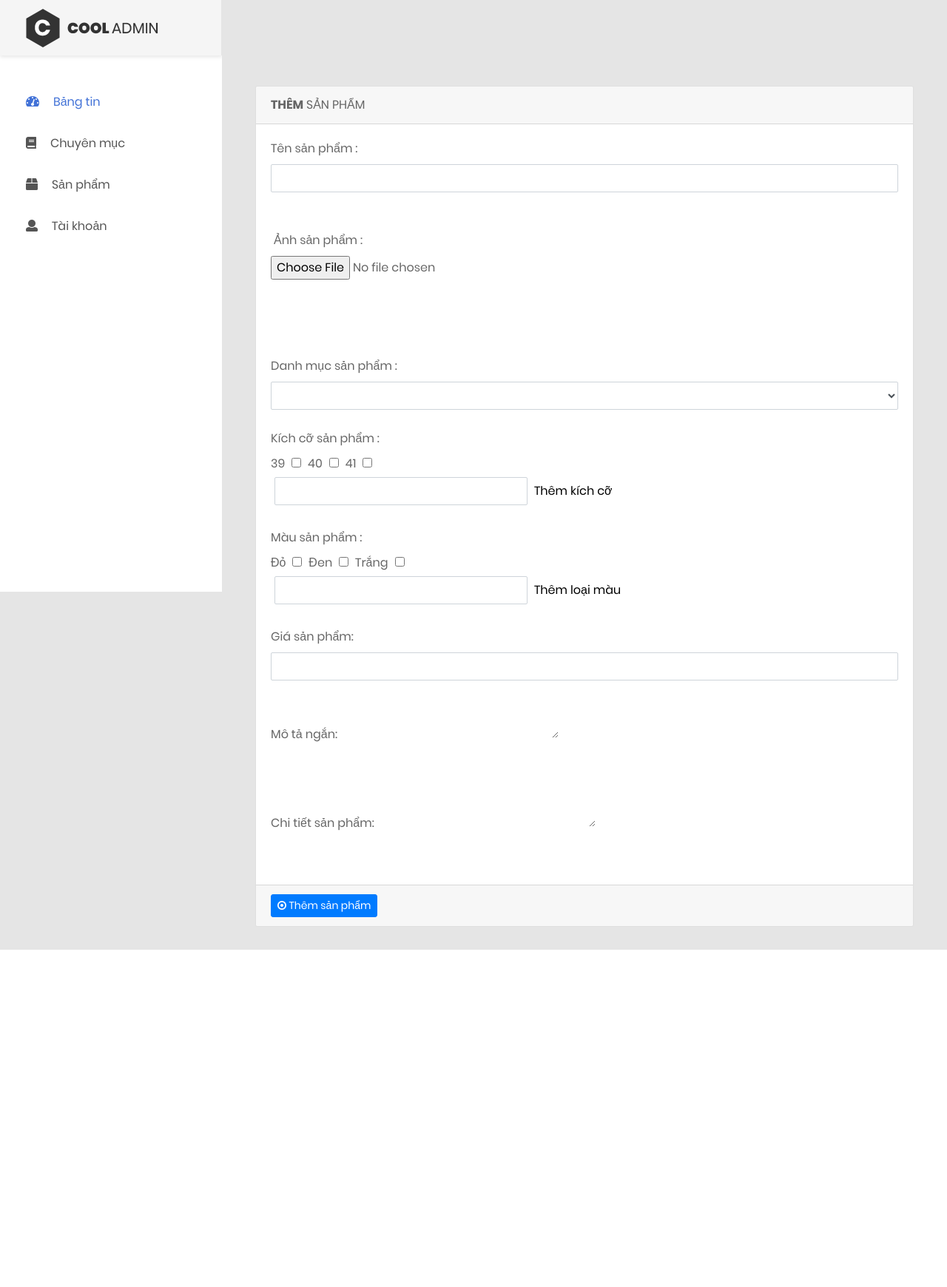
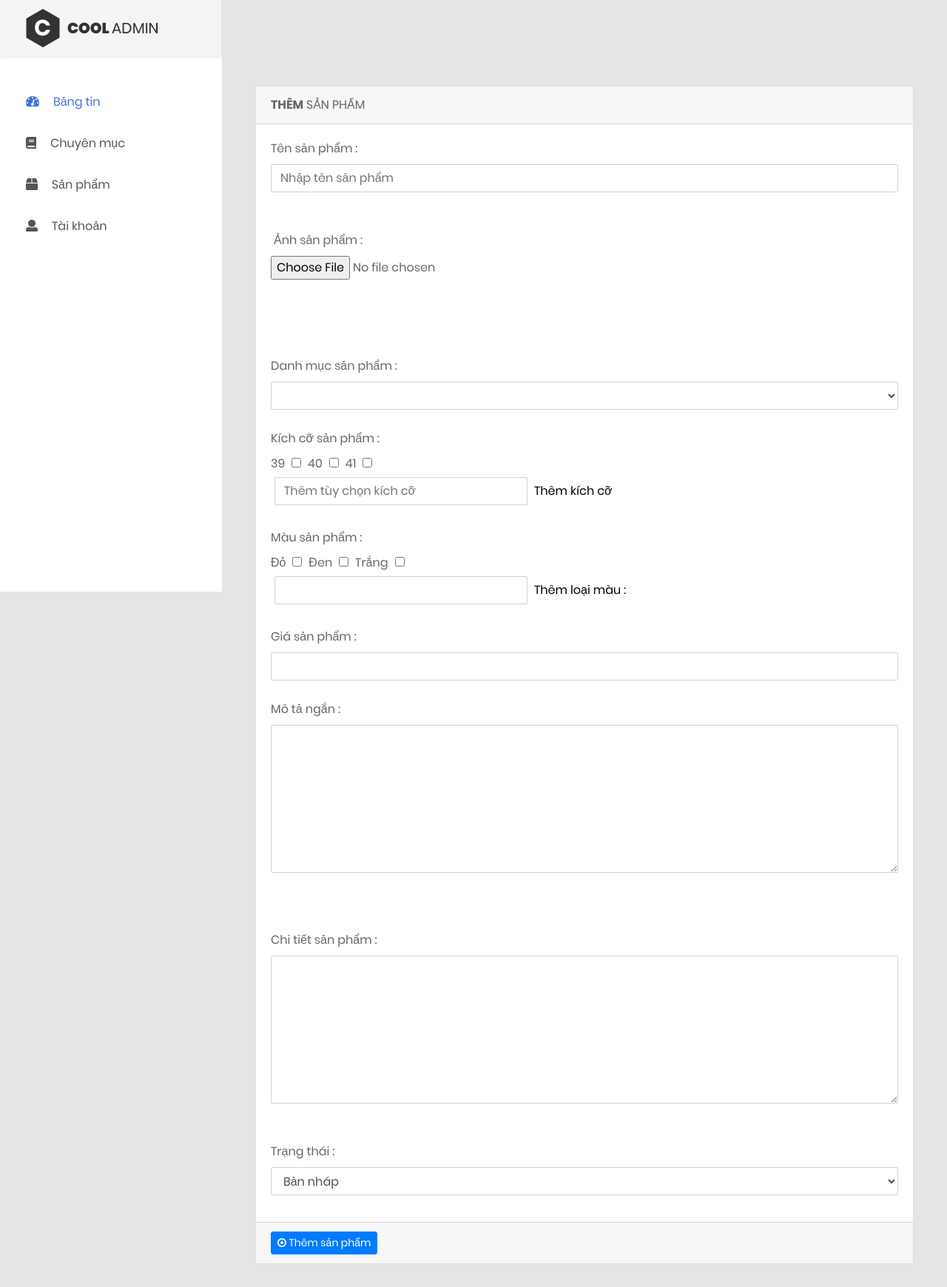
Before and after one commit to tranvanh0905/SHOP-CURD-, a PHP site: page /web3013/views/admin/product/addProduct.php in a window 1280 px wide. Shown: the whole page at 74% size. Before the commit the page ends 1284 px from the top, so only its background shows below. Run offline with PHP 8.4, Linux system fonts and the light colour scheme; the template is opened without the code that fills it, so the values that code supplies are empty; some libraries are stand-ins or nearby versions.

Commit message:
fix update product

```diff
--- a/views/admin/product/addProduct.php
+++ b/views/admin/product/addProduct.php
@@ -290,7 +290,7 @@ $user = isset($_SESSION['auth']) ? $_SESSION['auth'] : null;
                                     <div class="card-body card-block">
                                             <div class="form-group">
                                                 <label class=" form-control-label">Tên sản phẩm :</label>
-                                                <input onchange="validate()" type="text" id="inputName" name="name" class="form-control">
+                                                <input onchange="validate()" type="text" id="inputName" name="name" class="form-control" placeholder="Nhập tên sản phẩm">
                                                 <br>
                                                 <br>
                                                 <label for="name" generated="true"  class="error"></label>
@@ -314,19 +314,19 @@ $user = isset($_SESSION['auth']) ? $_SESSION['auth'] : null;
                                                 <label class=" form-control-label">Kích cỡ sản phẩm :</label>
                                                 <div id="boxCheckBox">
 
-                                                <span>39</span> <input class="inputCheckbox" type="checkbox" name="size[]" value="39">
-                                                <span>40</span> <input class="inputCheckbox" type="checkbox" name="size[]" value="40">
-                                                <span>41</span> <input class="inputCheckbox" type="checkbox" name="size[]" value="41">
-                                                <input class="inputCheckbox" type="checkbox" name="size[]" style="display:none;">
+                                                <span>39</span> <input class="inputCheckbox"  type="checkbox" name="size[]" value="39">
+                                                <span>40</span> <input class="inputCheckbox"  type="checkbox" name="size[]" value="40">
+                                                <span>41</span> <input class="inputCheckbox"  type="checkbox" name="size[]" value="41">
+                                                <input class="inputCheckbox" type="checkbox"  style="display:none;">
                                                 <br>
-                                                <input type="text" id="numberChoose"  style="border:1px solid gray">
+                                                <input type="text" id="numberChoose" placeholder="Thêm tùy chọn kích cỡ" style="border:1px solid gray">
 
                                                 <button id="buttonCheckBoxSize" onclick="addSizeNumberCheckBox()" type="button">Thêm kích cỡ</button>
 
                                                 </div>
-                                                <span id="noticeCheckBoxSize" style="color:red;" ></span>
+                                                <label for="size[]" id="size[]-error" class="error"></label>
                                                 <br>
-                                                <label class=" form-control-label">Màu sản phẩm :</label>
+                                                <label class=" form-control-label">Màu sản phẩm : </label>
                                                 <div id="boxCheckBox2" >
 
                                                 <span>Đỏ</span> <input class="inputCheckbox2" type="checkbox" name="color[]" value="Đỏ">
@@ -335,31 +335,31 @@ $user = isset($_SESSION['auth']) ? $_SESSION['auth'] : null;
                                                 <input class="inputCheckbox2" type="checkbox" name="color[]" style="display:none;">
                                                 <br>
                                                 <input type="text" id="nameColor" style="border:1px solid gray">
-                                                <button onclick="addColorCheckBox()" type="button">Thêm loại màu</button>
+                                                <button onclick="addColorCheckBox()" type="button">Thêm loại màu : </button>
                                                 </div>
-                                                <span id="noticeCheckBoxColor" style="color:red;" ></span>
+                                                <label for="color[]" id="color[]-error" class="error"></label>
                                                 <br>
-                                                <label class=" form-control-label">Giá sản phẩm: </label>
+                                                <label class=" form-control-label">Giá sản phẩm : </label>
                                                 <input type="number" name="price" class="form-control">
                                                 <br>
-                                                <label class=" form-control-label">Mô tả ngắn: </label>
-                                                <textarea name="short_desc"></textarea>
-                                                <script>
-                                                        CKEDITOR.replace( 'short_desc' );
-                                                </script>
+                                                <label class=" form-control-label">Mô tả ngắn : </label>
+                                                <textarea name="short_desc" class="form-control" style="height:200px;"></textarea>
                                                 <br>
                                                 <label for="short_desc" generated="true"  class="error"></label>
                                                 <br>
                                                 <br>
-                                                <label class=" form-control-label">Chi tiết sản phẩm: </label>
-                                                <textarea name="detail"></textarea>
-                                                <script>
-                                                        CKEDITOR.replace( 'detail' );
-                                                </script>
+                                                <label class=" form-control-label">Chi tiết sản phẩm : </label>
+                                                <textarea name="detail" class="form-control" style="height:200px;"></textarea>
                                                 <label for="detail" generated="true"  class="error"></label>
                                                 <br>
                                                 <br>
                                                 <input type="hidden" name="created_at" value="<?= date("Y-m-d"); ?>">
+                                                <label for="">Trạng thái : </label>
+                                                <br>
+                                                <select name="status" class="form-control">
+                                                    <option value="0">Bản nháp</option>
+                                                    <option value="1">Đang hoạt động</option>
+                                                </select>
                                                 </div>
 
                                     </div>
@@ -446,6 +446,12 @@ $user = isset($_SESSION['auth']) ? $_SESSION['auth'] : null;
                     detail:{
                         required: true,
                     },
+                    'size[]':{
+                        required: true,
+                    },
+                    'color[]':{
+                        required: true,
+                    }
                 },
                 messages:{
                     name: {
@@ -464,22 +470,12 @@ $user = isset($_SESSION['auth']) ? $_SESSION['auth'] : null;
                     detail:{
                         required: "* Vui lòng nhập chi tiết sản phẩm",
                     },
-                }
-            });
-        })
-        $(document).ready(function(){
-            $('#buttonCheckBoxSize').validate({
-                rules: {
-                    size:{
-                        required: true,
+                    'size[]':{
+                        required: "* Vui lòng chọn kích cỡ sản phẩm",
                     },
-
-                },
-                messages:{
-                    size: {
-                        required: "* Vui lòng nhập tên sản phẩm",
-                    },
-
+                    'color[]':{
+                        required: "* Vui lòng chọn màu sản phẩm",
+                    }
                 }
             });
         })
--- a/views/admin/product/productPage.php
+++ b/views/admin/product/productPage.php
@@ -295,9 +295,7 @@ $user = isset($_SESSION['auth']) ? $_SESSION['auth'] : null;
                                                 <th>Loại sản phẩm</th>
                                                 <th>Ngày khởi tạo</th>
                                                 <th>Ngày cập nhật</th>
-
                                                 <th>Lượt xem</th>
-
                                                 <th></th>
                                             </tr>
                                         </thead>
@@ -307,7 +305,7 @@ $user = isset($_SESSION['auth']) ? $_SESSION['auth'] : null;
                                             <?php foreach($product as $item): ?>
                                             <tr class="tr-shadow" style="text-align:center;">
                                                 <td>
-                                                <input type="checkbox" name="checkboxProduct[]" class="chkitem" value="<?= $item->id ?>">
+                                                <input type="checkbox" name="checkboxProduct[]" style="height:20px;width:20px;vertical-align:middle;" class="chkitem" value="<?= $item->id ?>">
                                                 </td>
                                                 <td class="desc" style="vertical-align:middle;"> <?= $item->name; ?></td>
                                                 <td>
--- a/views/user/register.php
+++ b/views/user/register.php
@@ -357,7 +357,7 @@ $user = isset($_SESSION['auth']) ? $_SESSION['auth'] : null;
                                 <i class="fas fa-user how-pos4 pointer-none"></i>
 								<input class="stext-111 cl2 plh3 size-116 p-l-62 p-r-30" type="text" id="userInput" name="name" placeholder="Tên tài khoản" >
 						</div>
-						<label for="name" generated="true"  class="error"></label>
+						<label for="userInput" generated="true" id="userInput-error" class="error"></label>
 						<span style="color: red"><?php
 						if(isset($_GET['msgUser'])){
 							echo $_GET['msgUser'];
```
Also changed, not shown: views/admin/product/updateProduct.php (+6 -65 lines), public/images/products/5c6d6140a7b26-banner-02.jpg (added), public/images/products/5c6d62a46e82a-download.png (added).
